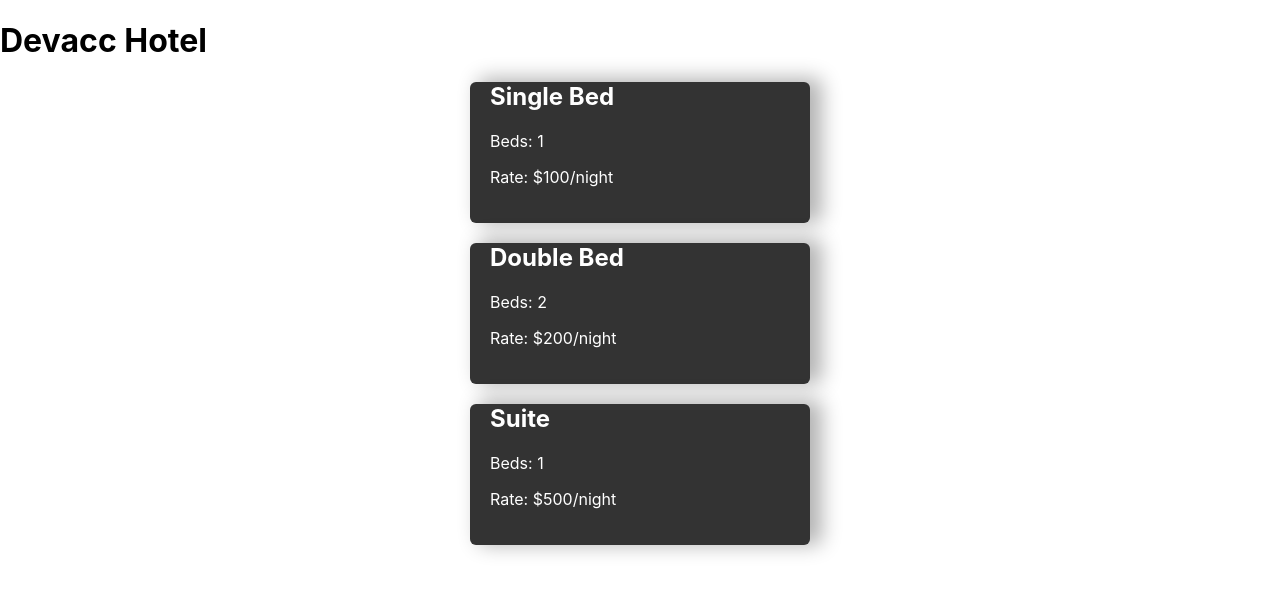
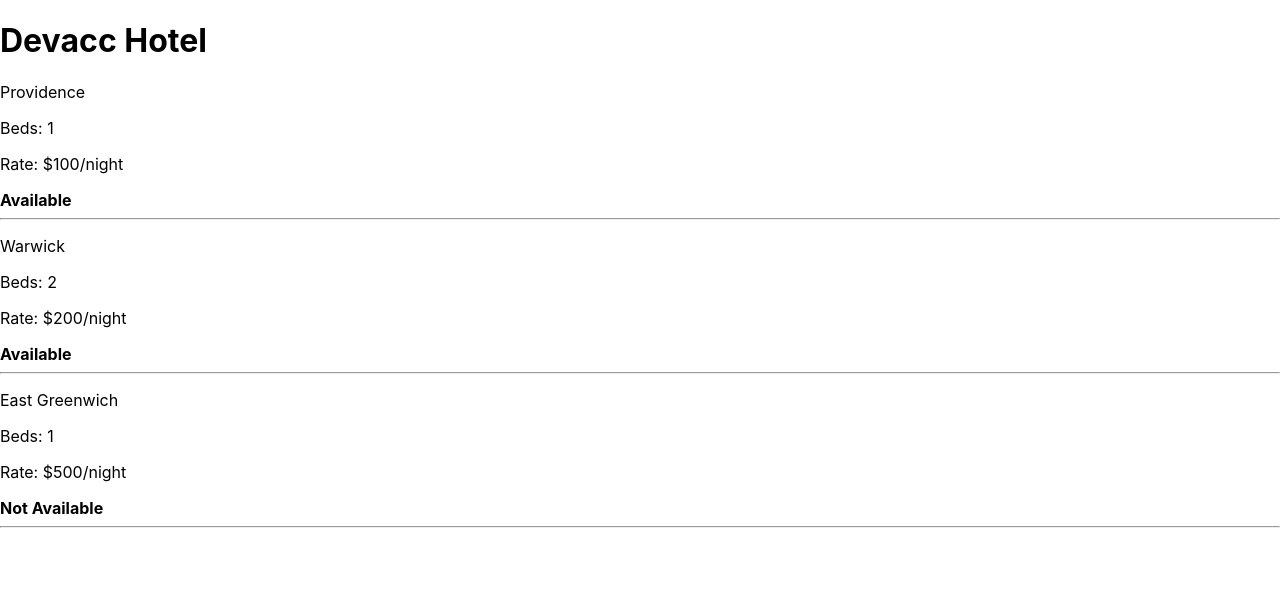
Before and after one commit to thomasmartinez114/devacHotel, a React (Create React App) app: page / in a window 1280 px wide. Shown: the top 592 px of the page. Built offline with nearby package versions, Linux system fonts and the light colour scheme.

Commit message:
added availability and ternary

```diff
--- a/src/App.css
+++ b/src/App.css
@@ -1,4 +1,4 @@
-.room {
+/* .room {
   width: 300px;
   border-radius: 6px;
   box-shadow: 10px -2px 20px 2px rgb(0 0 0 /30%);
@@ -6,4 +6,4 @@
   background-color: #333;
   margin: 20px auto 0 auto;
   padding: 0 20px 20px 20px;
-}
+} */
--- a/src/App.jsx
+++ b/src/App.jsx
@@ -7,21 +7,24 @@ const App = () => {
   const [rooms, setRooms] = useState([
     {
       id: 1,
-      name: "Single Bed",
+      name: "Providence",
       beds: 1,
       price: 100,
+      available: 1,
     },
     {
       id: 2,
-      name: "Double Bed",
+      name: "Warwick",
       beds: 2,
       price: 200,
+      available: 1,
     },
     {
       id: 3,
-      name: "Suite",
+      name: "East Greenwich",
       beds: 1,
       price: 500,
+      available: 0,
     },
   ])
 
@@ -37,6 +40,7 @@ const App = () => {
               name={room.name}
               beds={room.beds}
               price={room.price}
+              available={room.available}
             />
           )
         })}
--- a/src/components/Room.jsx
+++ b/src/components/Room.jsx
@@ -1,12 +1,14 @@
 import React from "react"
 
 // using props from Rooms obj
-const Room = ({ id, name, beds, price }) => {
+const Room = ({ id, name, beds, price, available }) => {
   return (
     <div className="room">
-      <h2>{name}</h2>
+      <p>{name}</p>
       <p>Beds: {beds}</p>
       <p>Rate: ${price}/night</p>
+      <b>{available ? "Available" : "Not Available"}</b>
+      <hr></hr>
     </div>
   )
 }
```
